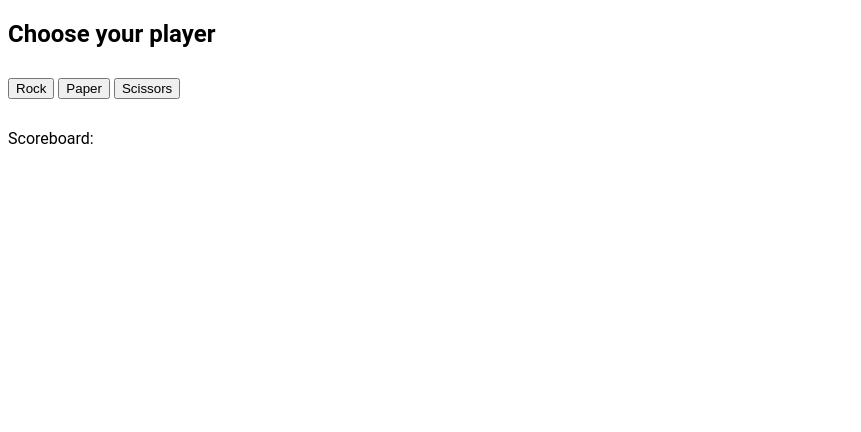
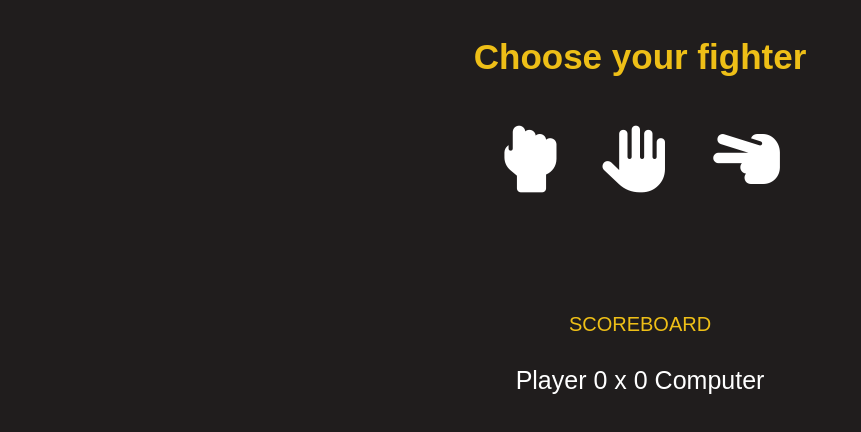
Before and after one commit to brendhatasca/rock-paper-scissors, a plain HTML site: page index.html in a window 1280 px wide. Shown: the whole page, without its empty margins (0-861 px from the left). Drawn offline with Linux system fonts and the light colour scheme.

Commit message:
Added final UI touches

```diff
--- a/index.html
+++ b/index.html
@@ -6,22 +6,31 @@
     <meta name="viewport" content="width=device-width, initial-scale=1.0">
     <script src="script.js" defer></script>
     <link rel="stylesheet" href="style.css">
+    <script src="https://kit.fontawesome.com/7a94e3df5c.js" crossorigin="anonymous"></script>
     <title>Rock Paper Scissors</title>
 </head>
 
 <body style="font-family: Roboto, sans-serif;">
-    <h2>Choose your player</h1>
+    <h2>Choose your fighter</h1>
 
-    <div class="buttons-container"></div>
-        <button id="rock">Rock</button>
-        <button id="paper">Paper</button>
-        <button id="scissors">Scissors</button>
+    <div class="buttons-container">
+        <button id="rock" class="choice"><i class="fa-solid fa-hand-back-fist fa-5x" style="color: #ffffff;"></i>
+            </button>
+        <button id="paper" class="choice">
+            <i class="fa-solid fa-hand fa-5x" style="color: #ffffff"></i>
+        </button>
+        <button id="scissors" class="choice">
+            <i class="fa-solid fa-hand-scissors fa-5x" style="color: #ffffff;"></i>
+        </button>
+    </div>
 
     <div id="announce-winner"></div>
-    <div class="scoreboard">Scoreboard:</div>
-    <div id="round-result"></div>
-    <div id="round-winner"></div>
-    <div id="game-winner"></div>
+    <div class="score-container">
+    <div class="scoreboard">SCOREBOARD</div>
+        <div id="round-result"></div>
+         <div id="round-winner"></div>
+        <div id="game-winner"></div>
+    </div>
 
 </body>
 </html>
--- a/script.js
+++ b/script.js
@@ -19,6 +19,10 @@ const rockBtn = document.querySelector('#rock');
 const paperBtn = document.querySelector('#paper');
 const scissorsBtn = document.querySelector('#scissors');
 const scoreMessage = document.getElementById('announce-winner');
+const divScore = document.getElementById('round-result');
+
+divScore.textContent = `Player ${playerScore} x ${computerScore} Computer`;
+body.append(divScore);
 
 // Add event listener for click
 rockBtn.addEventListener('click', () => handleClick('rock'));
@@ -52,8 +56,7 @@ function playRound(playerSelection, computerSelection) {
 
 // Display score
 function roundScore() {
-    let divScore = document.getElementById('round-result');
-         divScore.textContent = `Player ${playerScore} x ${computerScore} Computer`;
+    divScore.textContent = `Player ${playerScore} x ${computerScore} Computer`;
     body.append(divScore);
 }
 
@@ -61,14 +64,13 @@ function roundScore() {
 // 'Rock beats Paper'
 function updateScoreMessage(roundWinner, playerSelection, computerSelection) {
     if (roundWinner == 'player') {
-        scoreMessage.textContent = `${capitalizeFirstLetter(playerSelection)} beats ${capitalizeFirstLetter(computerSelection)}`;
+        scoreMessage.textContent = `You win! ${capitalizeFirstLetter(playerSelection)} beats ${capitalizeFirstLetter(computerSelection)}`;
     } else if (roundWinner == 'computer') {
-        scoreMessage.textContent = `${capitalizeFirstLetter(computerSelection)} beats ${capitalizeFirstLetter(playerSelection)}`;
+        scoreMessage.textContent = `You lose! ${capitalizeFirstLetter(computerSelection)} beats ${capitalizeFirstLetter(playerSelection)}`;
     } else {
         scoreMessage.textContent = "Tie!"
     }
 }
-
 
 
 // Finish game once score is 5
@@ -86,9 +88,9 @@ function checkGameWinner() {
     let displayWinner = document.getElementById('game-winner');
 
     if (playerScore > computerScore) {
-        displayWinner.textContent = "You win! Humankind might not be doomed after all.";
+        displayWinner.textContent = "You won the game! Humankind might not be doomed after all.";
     } else {
-        displayWinner.textContent = "You lose! The Age of Ultron is coming.";
+        displayWinner.textContent = "You lost the game! The Age of Ultron is coming.";
     }
     body.append(displayWinner);
 }
--- a/style.css
+++ b/style.css
@@ -1,7 +1,63 @@
+body {
+    display: flex;
+    justify-content: center;
+    align-items: center;
+    flex-direction: column;
+    background-color: rgb(32, 29, 29);
+}
+
+h2 {
+    font-family: Noir Bold, sans-serif;
+    font-size: 35px;
+    color: rgb(238, 191, 23);
+}
+
 .buttons-container {
     margin-bottom: 30px;
 }
 
+
+#announce-winner {
+    color: white;
+    font-family: Noir, sans-serif;
+    font-size: 20px;
+}
+
+.choice {
+    margin: 10px;
+    background-color: transparent;
+    padding: 10px;
+    appearance: none;
+    border: none;
+    cursor: pointer;
+}
+
+/* .score-container {
+    border: 2px solid black;
+    border-radius: 3px;
+} */
+
 .scoreboard {
-    margin-top: 30px;
+    margin-top: 70px;
+    margin-bottom: 10px;
+    color: rgb(238, 191, 23);
+    font-family: Noir Regular, sans-serif;
+    font-size: 20px;
 }
+
+#round-result {
+    font-family: Noir Regular, sans-serif;
+    color: white;
+    font-size: 25px;
+}
+
+#game-winner {
+    color: rgb(255, 255, 255);
+    font-family: Noir Regular, sans-serif;
+    font-style: italic;
+    margin: 30px;
+}
+
+.refresh-page {
+    border: 2px solid black;
+}
```
Also changed, not shown: game.js (deleted, +0 -28 lines).
